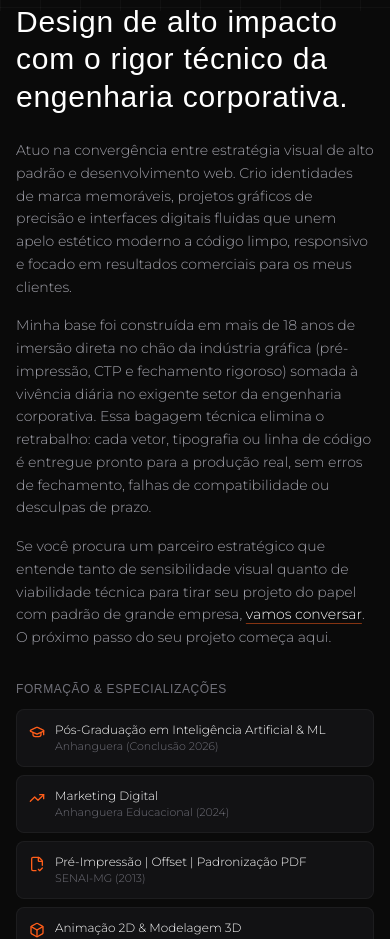
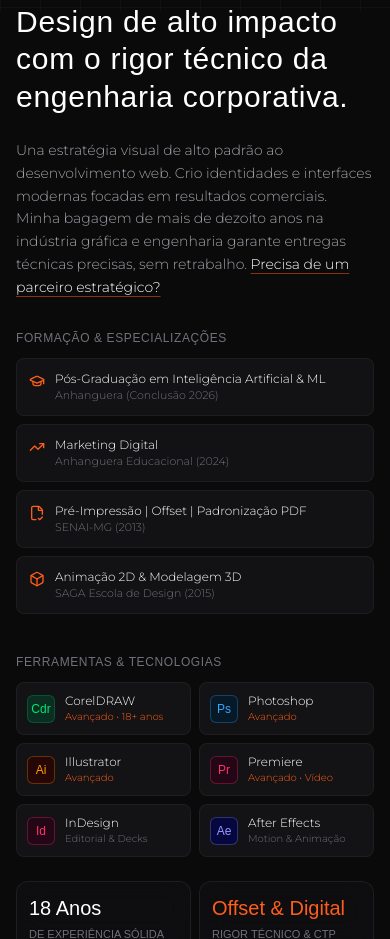
Before and after one commit to mmendonc4-collab/Portifolio, a plain HTML site: page index.html in a window 390 px wide. Shown: the part 833-1772 px from the top of the page. Drawn offline with nearby package versions, Linux system fonts and the light colour scheme; a web font is replaced by a local one.

Commit message:
copy: simplificar texto da bio de apresentacao para mobile

```diff
--- a/index.html
+++ b/index.html
@@ -348,15 +348,9 @@
             Design de alto impacto com o rigor técnico da engenharia corporativa.
           </h1>
 
-          <div class="space-y-4 text-textSecondary text-sm sm:text-base font-light leading-relaxed">
+          <div class="text-textSecondary text-sm sm:text-base font-light leading-relaxed">
             <p>
-              Atuo na convergência entre estratégia visual de alto padrão e desenvolvimento web. Crio identidades de marca memoráveis, projetos gráficos de precisão e interfaces digitais fluidas que unem apelo estético moderno a código limpo, responsivo e focado em resultados comerciais para os meus clientes.
-            </p>
-            <p>
-              Minha base foi construída em mais de 18 anos de imersão direta no chão da indústria gráfica (pré-impressão, CTP e fechamento rigoroso) somada à vivência diária no exigente setor da engenharia corporativa. Essa bagagem técnica elimina o retrabalho: cada vetor, tipografia ou linha de código é entregue pronto para a produção real, sem erros de fechamento, falhas de compatibilidade ou desculpas de prazo.
-            </p>
-            <p>
-              Se você procura um parceiro estratégico que entende tanto de sensibilidade visual quanto de viabilidade técnica para tirar seu projeto do papel com padrão de grande empresa, <a href="#contato" class="text-white hover:text-accent transition-colors underline decoration-accent/50 underline-offset-4">vamos conversar</a>. O próximo passo do seu projeto começa aqui.
+              Una estratégia visual de alto padrão ao desenvolvimento web. Crio identidades e interfaces modernas focadas em resultados comerciais. Minha bagagem de mais de dezoito anos na indústria gráfica e engenharia garante entregas técnicas precisas, sem retrabalho. <a href="#contato" class="text-white hover:text-accent transition-colors underline decoration-accent/50 underline-offset-4">Precisa de um parceiro estratégico?</a>
             </p>
           </div>
 
```
